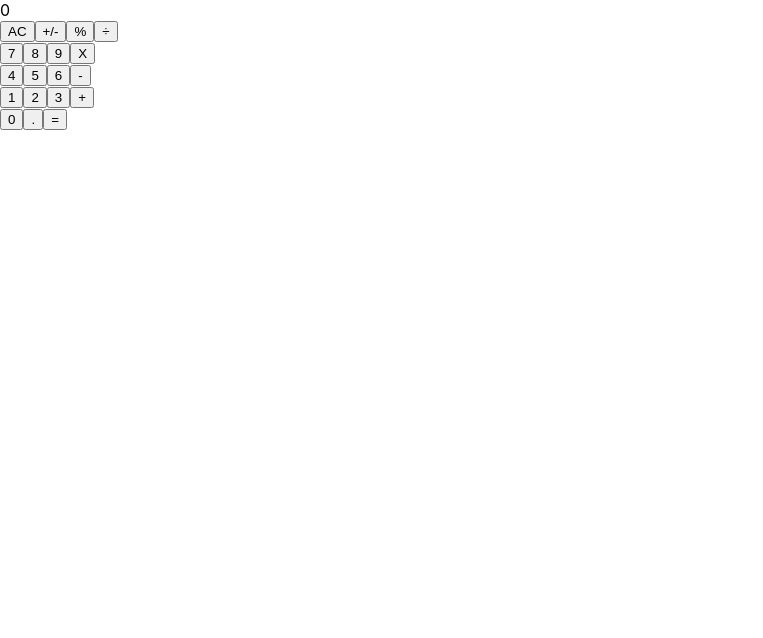
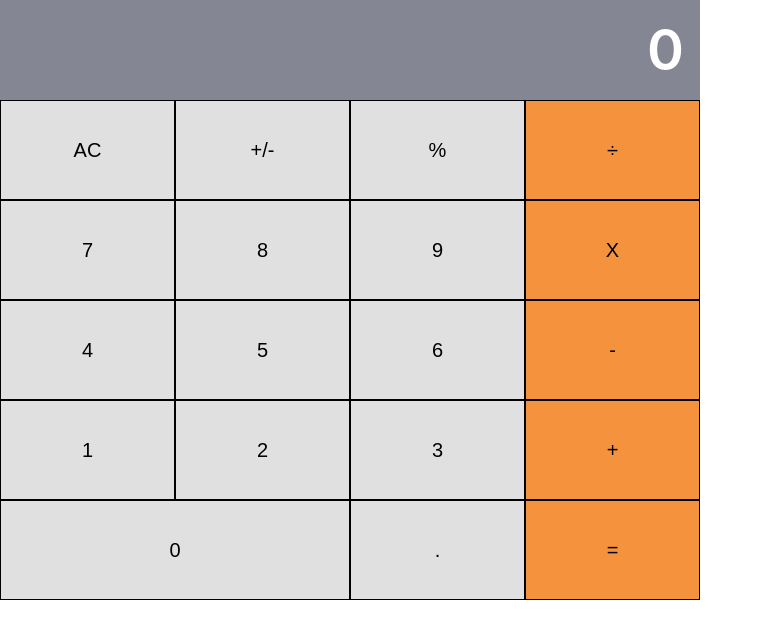
Before and after one commit to bertil291utn/calculator.apk, a React (Create React App) app: page / in a window 1280 px wide. Shown: the top 638 px of the page, without its empty margins (0-763 px from the left). Built offline with nearby package versions, Linux system fonts and the light colour scheme; the HTML template or start-up script is replaced by a standard one.

Commit message:
Add styles to display buttons section

```diff
--- a/src/components/App.css
+++ b/src/components/App.css
@@ -1,39 +1,7 @@
 .App {
-  text-align: center;
-}
-
-.App-logo {
-  height: 40vmin;
-  pointer-events: none;
-}
-
-@media (prefers-reduced-motion: no-preference) {
-  .App-logo {
-    animation: App-logo-spin infinite 20s linear;
-  }
-}
-
-.App-header {
-  background-color: #282c34;
-  min-height: 100vh;
   display: flex;
   flex-direction: column;
-  align-items: center;
-  justify-content: center;
-  font-size: calc(10px + 2vmin);
-  color: white;
+  flex-wrap: wrap;
+  width: 700px;
+  height: 100%;
 }
-
-.App-link {
-  color: #61dafb;
-}
-
-@keyframes App-logo-spin {
-  from {
-    transform: rotate(0deg);
-  }
-
-  to {
-    transform: rotate(360deg);
-  }
-}
--- a/src/components/App.js
+++ b/src/components/App.js
@@ -1,6 +1,7 @@
 import React from 'react';
 import Display from './Display';
 import ButtonPanel from './ButtonPanel';
+import './App.css';
 
 const App = () => (
   <div className="App">
--- /dev/null
+++ b/src/components/Button.css
@@ -0,0 +1,22 @@
+.button-container {
+  display: inline-flex;
+  width: 25%;
+  flex: 1 0 auto;
+}
+
+.button-content {
+  background-color: #e0e0e0;
+  font-size: 20px;
+  font-weight: 400;
+  flex: 1 0 auto;
+  padding: 0;
+  border: 1px solid;
+}
+
+.orange {
+  background-color: #f5923e;
+}
+
+.wider {
+  width: 50%;
+}
--- a/src/components/Button.js
+++ b/src/components/Button.js
@@ -1,21 +1,31 @@
 import React from 'react';
 import PropTypes from 'prop-types';
+import './Button.css'
 
 const Button = props => {
-  const { name } = props;
+  const { name, orange, wider } = props;
+  let widerInitialVal = 'button-container'
+  const widerClass = wider ? (widerInitialVal += ' wider') : widerInitialVal;
+  let orangeInitialVal = 'button-content'
+  const orangeClass = orange ? (orangeInitialVal += ' orange') : orangeInitialVal;
   return (
-    <button type="button">
-      {name}
-    </button>
+    <div className={widerClass}>
+      <button type="button" className={orangeClass}>
+        {name}
+      </button>
+    </div >
   );
 };
 
 Button.propTypes = {
-  name: PropTypes.string,
+  name: PropTypes.string.isRequired,
+  orange: PropTypes.bool,
+  wider: PropTypes.bool,
 };
 
 Button.defaultProps = {
-  name: 'my-Button',
+  orange: false,
+  wider: false,
 };
 
 export default Button;
--- /dev/null
+++ b/src/components/ButtonPanel.css
@@ -0,0 +1,5 @@
+.buttonsGroupStyle {
+  display: flex;
+  flex-direction: row;
+  height: 100px;
+}
--- a/src/components/ButtonPanel.js
+++ b/src/components/ButtonPanel.js
@@ -1,36 +1,37 @@
 import React from 'react';
 import Button from './Button';
+import './ButtonPanel.css';
 
 const ButtonPanel = () => (
   <div className="component-button-panel">
-    <div className="g-1">
+    <div className="buttonsGroupStyle g-1">
       <Button name="AC" />
       <Button name="+/-" />
       <Button name="%" />
-      <Button name="÷" />
+      <Button name="÷" orange />
     </div>
-    <div className="g-2">
+    <div className="buttonsGroupStyle g-2">
       <Button name="7" />
       <Button name="8" />
       <Button name="9" />
-      <Button name="X" />
+      <Button name="X" orange />
     </div>
-    <div className="g-3">
+    <div className="buttonsGroupStyle g-3">
       <Button name="4" />
       <Button name="5" />
       <Button name="6" />
-      <Button name="-" />
+      <Button name="-" orange />
     </div>
-    <div className="g-4">
+    <div className="buttonsGroupStyle g-4">
       <Button name="1" />
       <Button name="2" />
       <Button name="3" />
-      <Button name="+" />
+      <Button name="+" orange />
     </div>
-    <div className="g-5">
-      <Button name="0" />
+    <div className="buttonsGroupStyle g-5">
+      <Button name="0" wider />
       <Button name="." />
-      <Button name="=" />
+      <Button name="=" orange />
     </div>
   </div>
 );
--- /dev/null
+++ b/src/components/Display.css
@@ -0,0 +1,16 @@
+.display-component {
+  background-color: #858694;
+  display: flex;
+  justify-content: center;
+  flex-direction: column;
+  text-align: right;
+  height: 100px;
+  width: 100%;
+}
+
+.display-container {
+  font-size: 3.5rem;
+  color: white;
+  font-weight: 600;
+  padding: 1rem;
+}
--- a/src/components/Display.js
+++ b/src/components/Display.js
@@ -1,11 +1,12 @@
 import React from 'react';
 import PropTypes from 'prop-types';
+import './Display.css';
 
 const Display = props => {
   const { value } = props;
   return (
-    <div className="component-display">
-      <div>
+    <div className="display-component">
+      <div className="display-container">
         {value}
       </div>
     </div>
```
